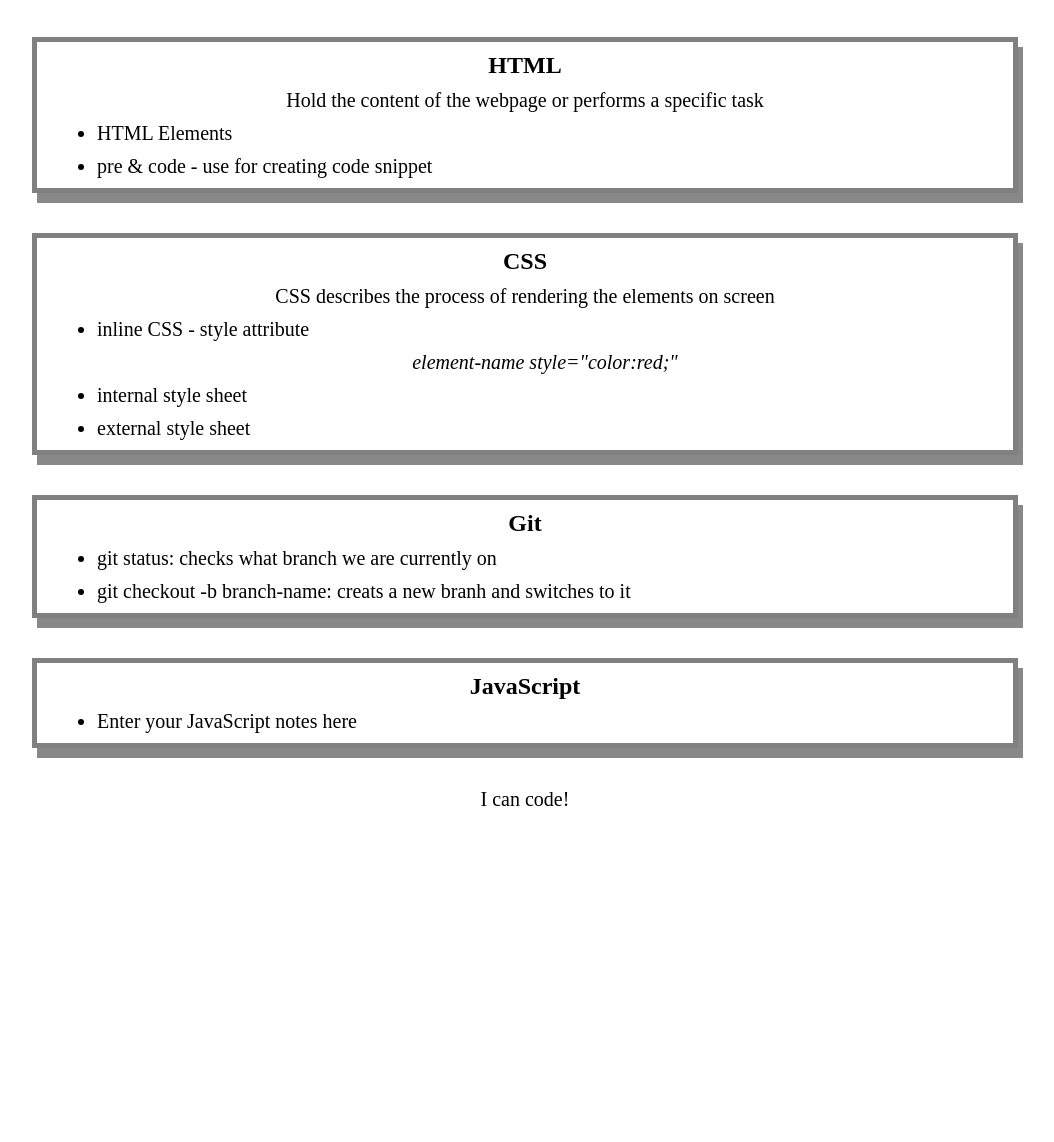
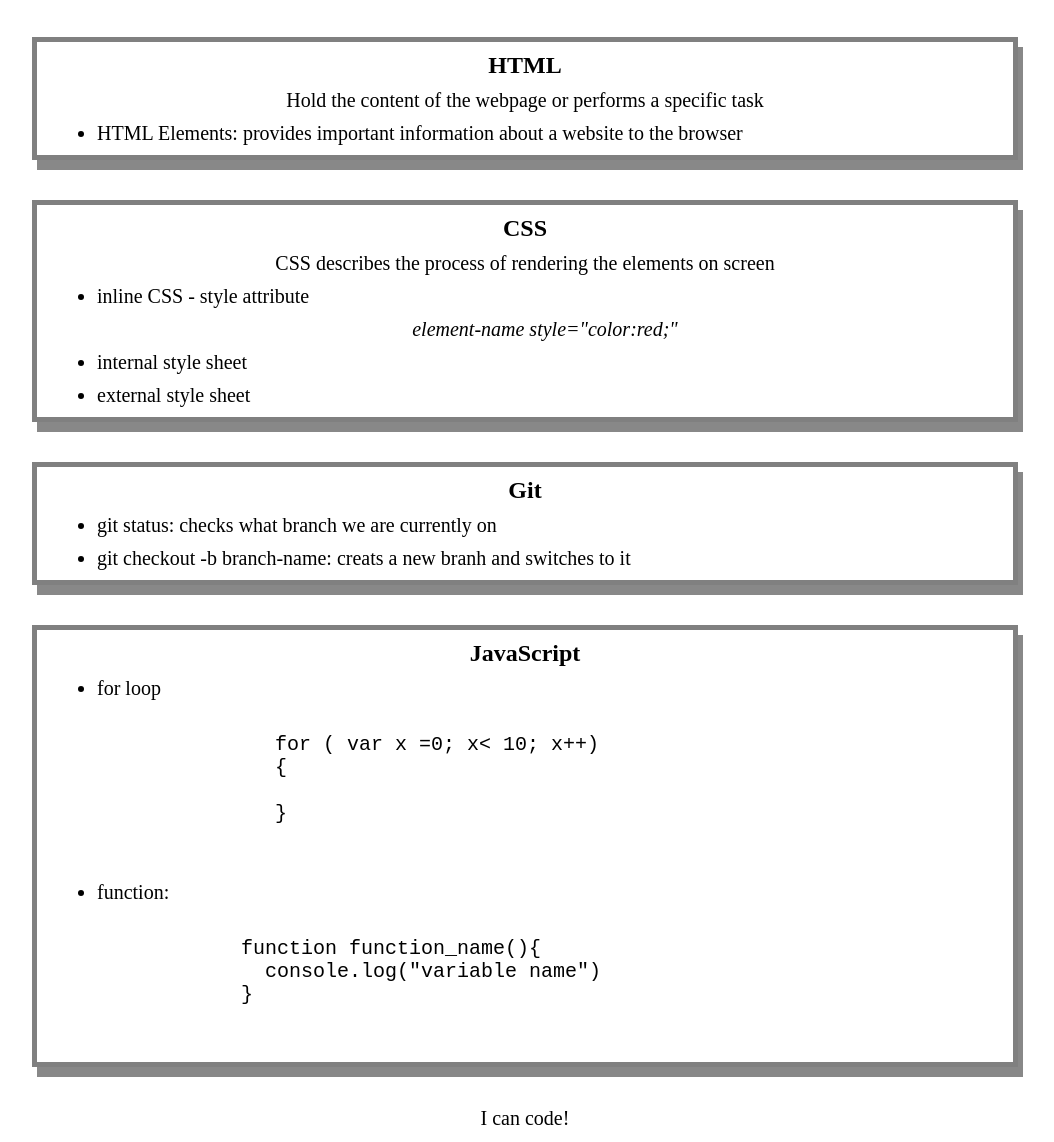
Before and after one commit to niwantha33/prework-study-guide, a plain HTML site: page index.html in a window 1280 px wide. Shown: the part 158-1300 px from the top of the page, without its empty margins (115-1169 px from the left). Before the commit the page ends 989 px from the top, so only its background shows below. Drawn offline with Linux system fonts and the light colour scheme.

Commit message:
updated html

```diff
--- a/index.html
+++ b/index.html
@@ -24,10 +24,7 @@
       <p> Hold the content of the webpage or performs a specific task</p>
 
       <ul>
-        <li>HTML Elements </li>
-        <p></p>
-          <li>pre & code - use for creating code snippet</li>
-
+        <li>HTML Elements: provides important information about a website to the browser </li>
       </ul>
     </section>
 
@@ -55,7 +52,24 @@
     <section class="card" id="javascript-section">
       <h1>JavaScript</h1>
       <ul>
-        <li>Enter your JavaScript notes here</li>
+        <li>for loop
+          <pre>
+            <code>
+              for ( var x =0; x< 10; x++)
+              {
+
+              }
+            </code>
+          </pre>
+        </li>
+        <li>function:</li>
+        <pre>
+          <code>
+            function function_name(){
+              console.log("variable name")
+            }
+          </code>
+        </pre>
       </ul>
     </section>
 
```
Also changed, not shown: 2 other files.
